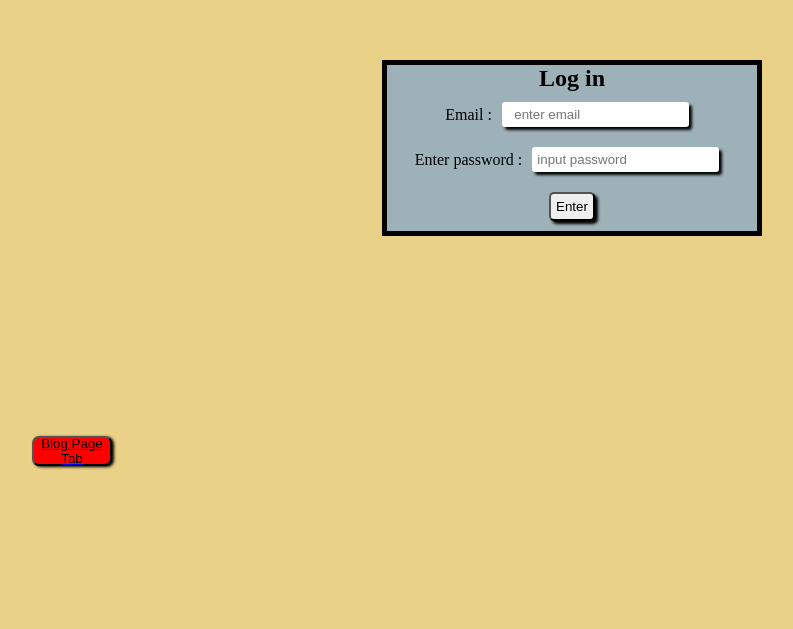
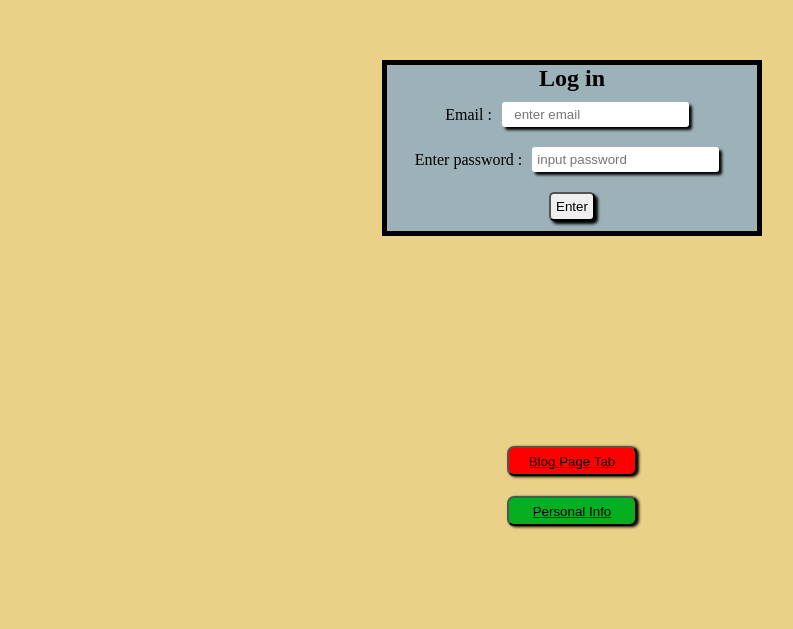
Before and after one commit to sajjadjim/Practice-Module-1-and-2-main, a plain HTML site: page index.html in a window 1280 px wide. Shown: the part 140-769 px from the top of the page, without its empty margins (68-861 px from the left). Drawn offline with Linux system fonts and the light colour scheme.

Commit message:
my css edit button

```diff
--- a/index.html
+++ b/index.html
@@ -21,8 +21,13 @@
     </div>
 </div>
 </div>
-<div>
-    <a href="Blog page.html" target="_blank"><button style="height: 30px; border-radius: 7px; box-shadow: 2px 1px 3px; background-color: red;width: 80px; display: flex; justify-content: center; align-items: center; margin: 100px;">Blog Page Tab</button></a>
+<div class="div_button1">
+    <a href="Blog page.html" target="_blank"><button class="button_index1">Blog Page Tab</button></a>
 </div>
+
+<div class="div_button2">
+    <a href="personal Info.html" target="_blank"><button class="button_index2">Personal Info</button></a>
+</div>
+
 </body>
 </html>
--- a/style.css
+++ b/style.css
@@ -32,3 +32,44 @@
     height: 100px;
     width: 150px;
 } */
+
+
+.div_button1{
+    display: flex;
+        justify-content: center;
+        align-items: center;
+        height:30px;
+        margin: 0;
+        padding: 10px;
+
+
+}
+.button_index1{
+    height: 30px;
+    border-radius: 7px;
+     box-shadow: 2px 1px 3px; background-color: red;
+     width: 130px;
+     display: flex;
+      justify-content: center;
+    align-items: center;
+    margin: 100px;
+
+}
+.div_button2{
+ display: flex;
+        justify-content: center;
+        align-items: center;
+        height:30px;
+        margin: 0;
+        padding: 10px;
+}
+.button_index2{
+      height: 30px;
+    border-radius: 7px;
+     box-shadow: 2px 1px 3px; background-color: rgb(6, 175, 31);
+     width: 130px;
+     display: flex;
+      justify-content: center;
+       align-items: center;
+        margin: 100px;
+}
```
